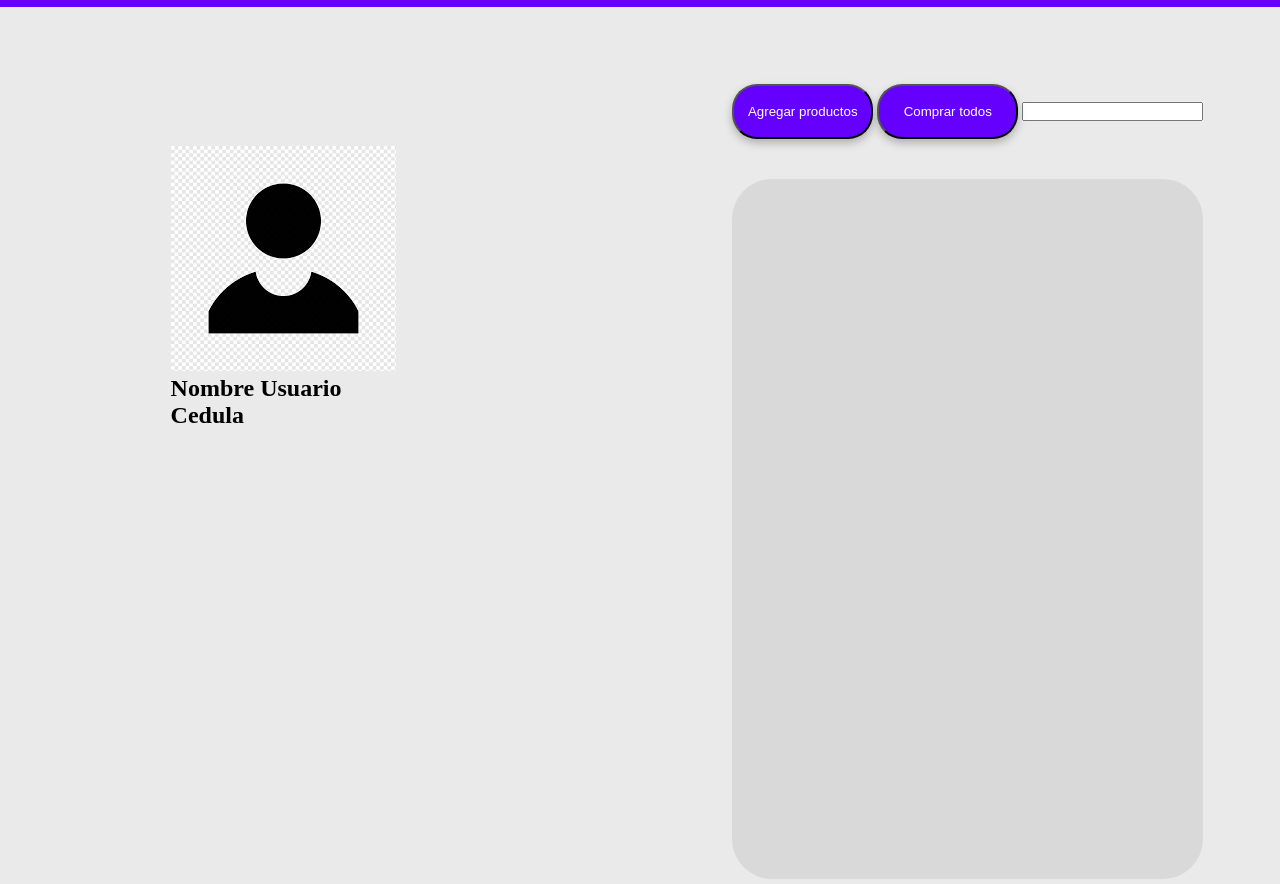
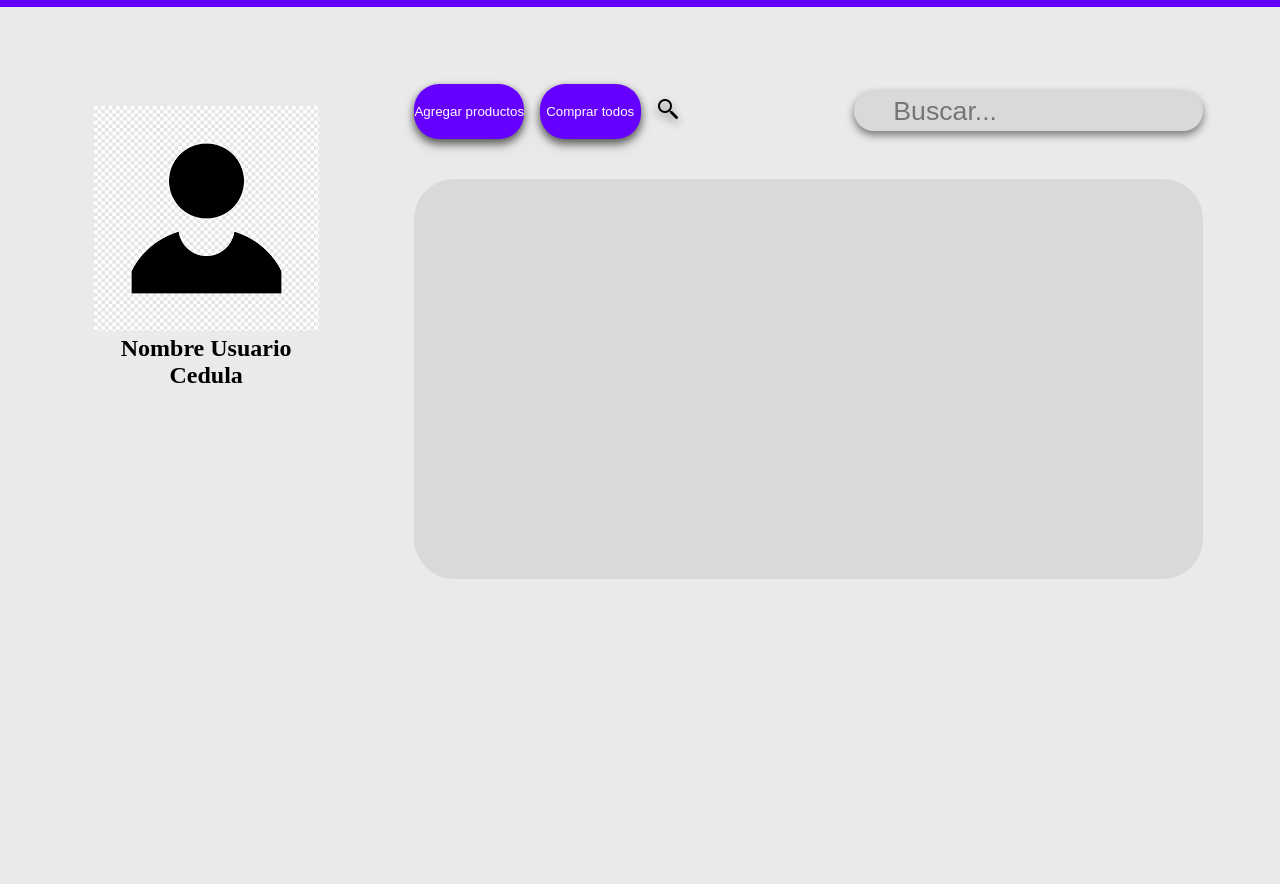
Before and after one commit to CamiloOrozco-dev/proyecto_cesde, a plain HTML site: page assets/paginas/carrito.html in a window 1280 px wide. Shown: the part 34-918 px from the top of the page. After the commit the page ends 800 px from the top, so only its background shows below. Drawn offline with Linux system fonts and the light colour scheme.

Commit message:
Mejoras a la pagina vista

```diff
--- a/assets/css/styles.css
+++ b/assets/css/styles.css
@@ -1,4 +1,3 @@
-
 * {
   padding: 0;
   margin: 0;
@@ -7,23 +6,19 @@
 
 body {
   background-color: #eaeaea;
-
 }
 
 main {
   display: flex;
   padding: 3%;
   margin: 3%;
-
-  gap: 30px;
 }
 
 button {
   background-color: #6500ff;
   color: white;
+  border: none;
 }
-
-
 
 /* INICIO NAV */
 
@@ -43,7 +38,6 @@ nav {
   height: 15%;
 }
 
-
 .logo {
   width: 2px;
   height: 10px;
@@ -56,9 +50,6 @@ nav {
 }
 
 /* FIN NAV */
-
-
-
 
 /*CODIGO PAGINA PERFIL*/
 .perfil {
@@ -85,45 +76,45 @@ nav {
 
 /*TERMINAR PAGINAS Y COMMIT*/
 
+/* INICIO SECTION CARRITO*/
+
+.contenedor {
+  display: flex;
+  height: 50vh;
+justify-content: start;
+
+}
+
+.section_perfil {
+  padding-right: 10%;
+  height: 60vh;
+  display: flex;
+  justify-content: center;
+  text-align: center;
 
 
 
 
-
- /* INICIO SECTION CARRITO*/
-
- .contenedor {
-
- display: flex;
-  height: 85vh;
 }
 
- .section_perfil {
-justify-content: center;
-flex: 1;
-
-  width: 49px;
-  height: 100vh;
- }
-
- .cont_hijo1 {
+.cont_info {
   padding-top: 10%;
   padding-left: 15%;
 }
 
- .section_perfil {
-
-  width: 80px;
-
+.contenedor_perfil {
+  background-color: #d9d9d9;
+  width: 100%;
+  border-radius: 40px;
+  height: 50vh;
+  margin-top: 40px;
 }
- .contenedor_perfil{
-
-background-color: #D9D9D9;
+.section_contenido {
+  vertical-align: middle;
+  white-space: nowrap;
+  position: relative;
   width: 100%;
-border-radius: 40px ;
-height: 700px;
-margin-top: 40px;
-
+  height: 70vh;
 }
 
 .boton_carrito {
@@ -133,9 +124,26 @@ left: 569px;
   top: 185px;
   border-radius: 25px;
   filter: drop-shadow(0px 4px 4px rgba(0, 0, 0, 0.25));
+}
 
+.buscador {
+  border: none;
+  font-size: 20pt;
+  background-color: #d9d9d9;
+  border-radius: 25px;
+  height: 40px;
+  margin-left: 20%;
+ padding-left: 5%;
+  width: 60%;
+}
+
+.cont_buscador {
+
+  display: flex;
+  align-items: center;
+  gap: 2%;
+  filter: drop-shadow(0px 4px 4px rgba(0, 0, 0.25, 0.50));
 }
 
 
-
 /* FIN SECTION CARRITO*/
--- a/assets/paginas/carrito.html
+++ b/assets/paginas/carrito.html
@@ -1,37 +1,51 @@
 <!DOCTYPE html>
 <html lang="en">
   <head>
-    <meta charset="UTF-8">
-    <meta http-equiv="X-UA-Compatible" content="IE=edge">
-    <meta name="viewport" content="width=device-width, initial-scale=1.0">
-    <link rel="stylesheet" href="/assets/css/styles.css">
+    <meta charset="UTF-8" />
+    <meta http-equiv="X-UA-Compatible" content="IE=edge" />
+    <meta name="viewport" content="width=device-width, initial-scale=1.0" />
+    <link
+      rel="shortcut icon"
+      href="/assets/img/icons8-factura-64.png"
+      type="image/x-icon"
+    />
+    <link rel="stylesheet" href="/assets/css/styles.css" />
     <title>Distribuidora J&R</title>
   </head>
   <body>
     <header>
       <nav>
-            <div class="nav_editar"> <a href=""><img src="" alt="Logo "></a> <a href=""> Contactanos </a></div>
+        <div class="nav_editar">
+          <a href=""><img src="" alt="Logo " /></a> <a href=""> Contactanos </a>
+        </div>
       </nav>
     </header>
 
     <main class="contenedor">
-
       <section class="section_perfil">
-            <div class="cont_hijo1">
-            <img src="/assets/img/foto_perfil.png" alt="Foto perfil">
-            <h1>Nombre Usuario </h1>
+        <div class="cont_info">
+          <img src="/assets/img/foto_perfil.png" alt="Foto perfil" />
+          <h1>Nombre Usuario</h1>
           <h2>Cedula</h2>
         </div>
       </section>
       <section class="section_contenido">
+        <div class="cont_buscador">
           <button class="boton_carrito">Agregar productos</button>
           <button class="boton_carrito">Comprar todos</button>
-           <input type="search" name="buscar" id="Buscador">
+
+            <span class="icon"
+              ><img src="/assets/img/icons8-búsqueda-24.png" alt="" />
+            </span>
+            <input
+              class="buscador"
+              type="search"
+              id="Buscar"
+              placeholder="Buscar..."
+          />
+        </div>
         <div class="contenedor_perfil">
-                <div></div>
-                <div></div>
-                <div></div>
-                <div></div>
+          <div class=""></div>
         </div>
       </section>
     </main>
```
Also changed, not shown: assets/img/icons8-búsqueda-24.png (added), assets/img/icons8-búsqueda.gif (added), assets/img/icons8-factura-64.png (added). Lines whose indentation alone changed are shown as unchanged.
